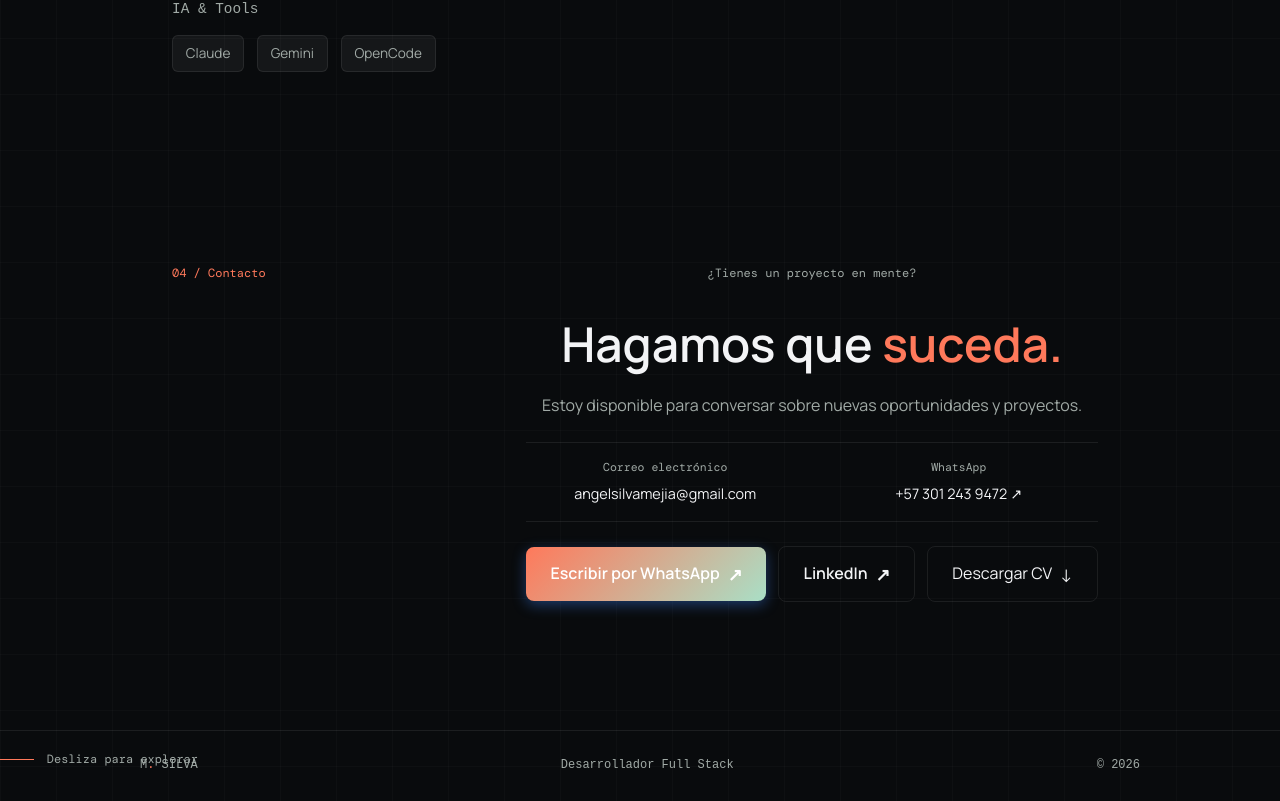
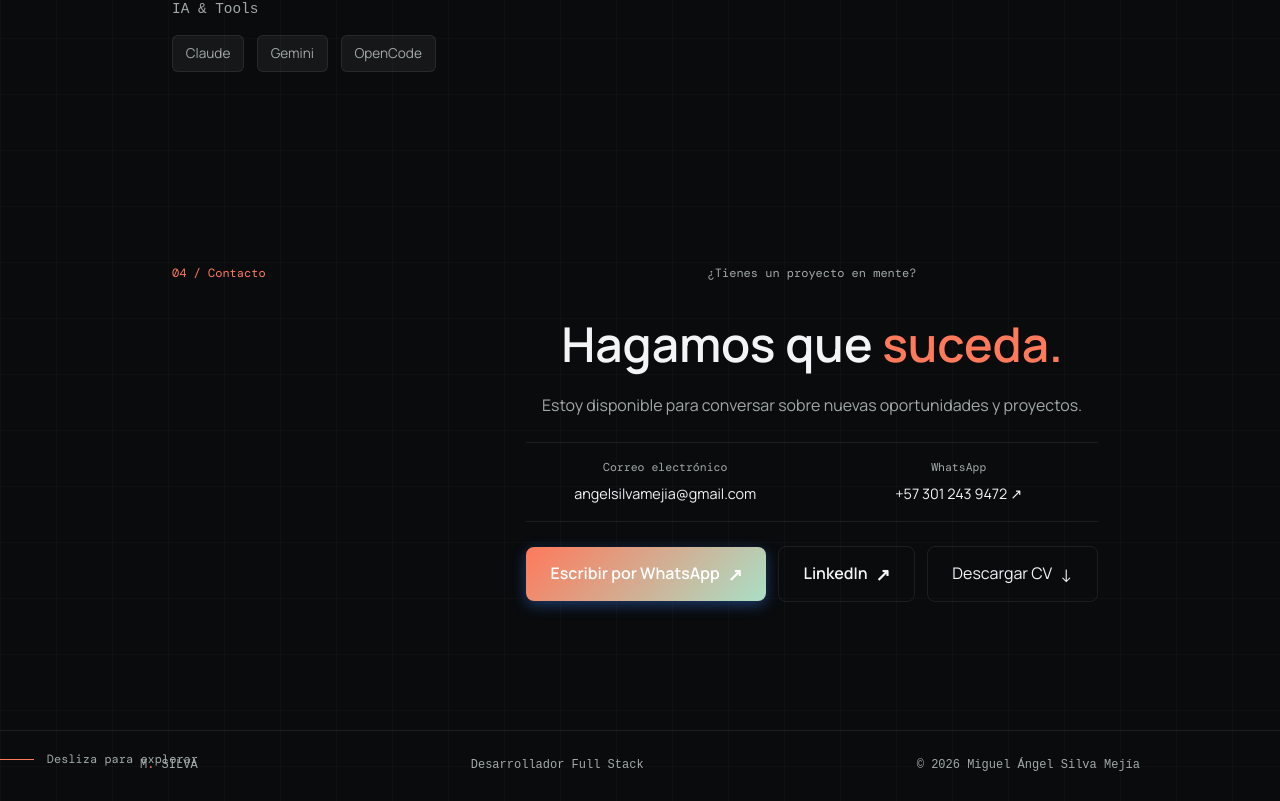
Before and after one commit to drex1855/portafolio-miguesilva, a React (Vite) app: page / in a window 1280 px wide. Shown: the part 2482-3283 px from the top of the page. Built offline with nearby package versions, Linux system fonts and the light colour scheme.

Commit message:
derechos de autos

```diff
--- a/index.html
+++ b/index.html
@@ -4,6 +4,7 @@
     <meta charset="UTF-8" />
     <meta name="viewport" content="width=device-width, initial-scale=1.0" />
     <meta name="theme-color" content="#090b0d" />
+    <meta name="author" content="Miguel Ángel Silva Mejía" />
     <meta name="description" content="Portafolio de Miguel Ángel Silva Mejía, desarrollador Full Stack especializado en automatización, backend y frontend." />
     <title>Miguel Ángel Silva Mejía | Desarrollador Full Stack</title>
     <link rel="preconnect" href="https://fonts.googleapis.com" />
--- a/src/App.jsx
+++ b/src/App.jsx
@@ -216,7 +216,7 @@ function App() {
         </section>
       </main>
 
-      <footer className="site-footer"><span>M<span className="footer-period">.</span> SILVA</span><span>Desarrollador Full Stack</span><span>© {new Date().getFullYear()}</span></footer>
+      <footer className="site-footer"><span>M<span className="footer-period">.</span> SILVA</span><span>Desarrollador Full Stack</span><span>© {new Date().getFullYear()} Miguel Ángel Silva Mejía</span></footer>
     </>
   );
 }
```
Also changed, not shown: 11 other files (tests, documents, lock files or other folders).
